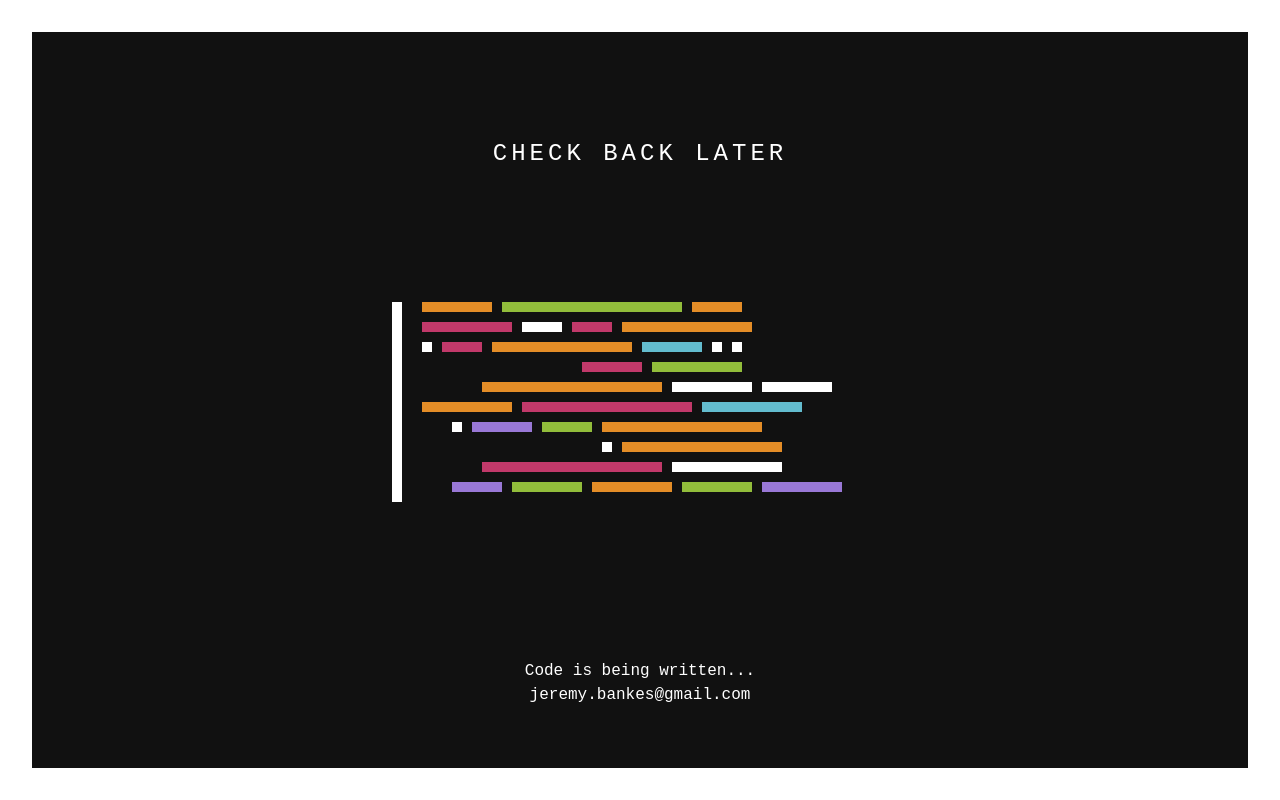
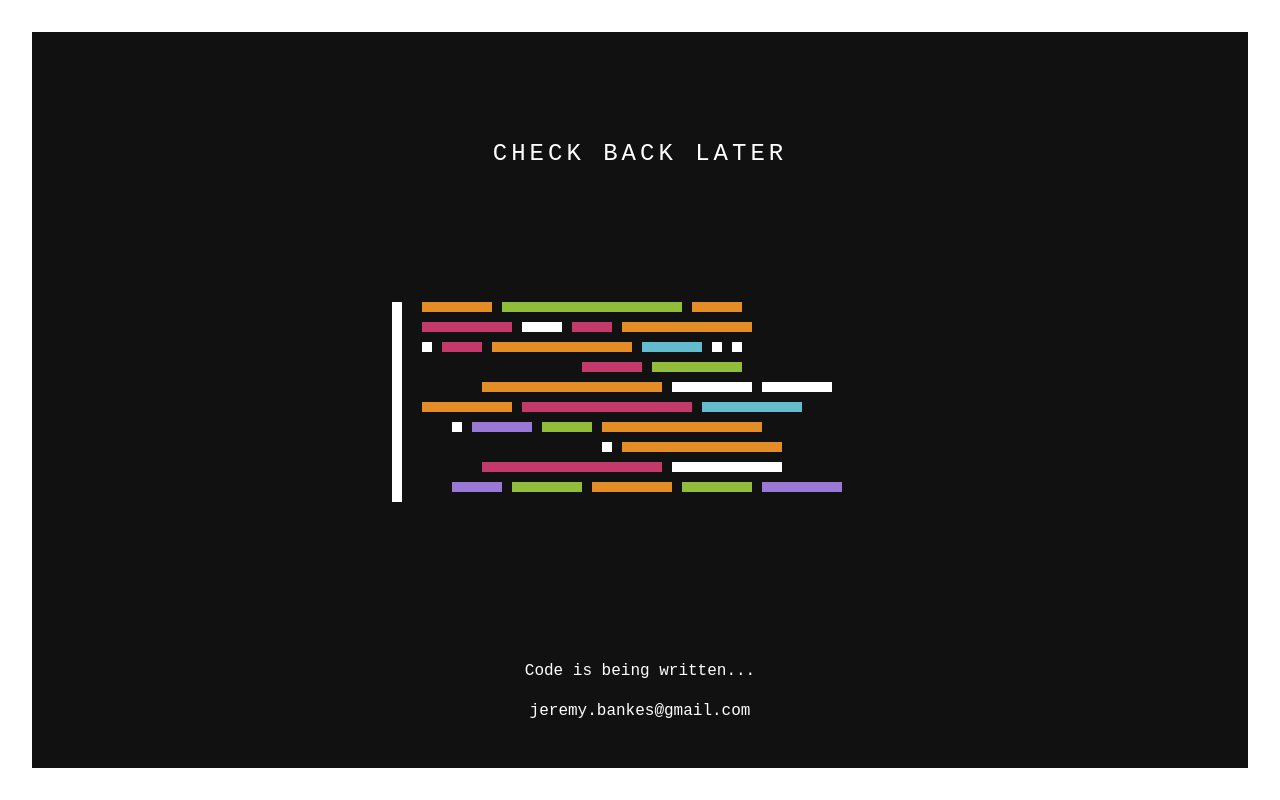
Before and after one commit to JeremyBankes/jeremybankes.github.io, a plain HTML site: page index.html in a window 1280 px wide. Drawn offline with Linux system fonts and the light colour scheme; a web font is replaced by a local one.

Commit message:
Moved email further down

```diff
--- a/styles/style.css
+++ b/styles/style.css
@@ -48,5 +48,5 @@ section.cover span {
 }
 
 #email {
-    bottom: 12%;
+    bottom: 10%;
 }
```
